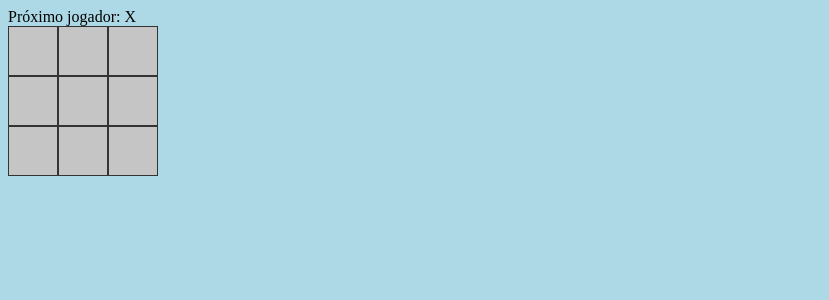
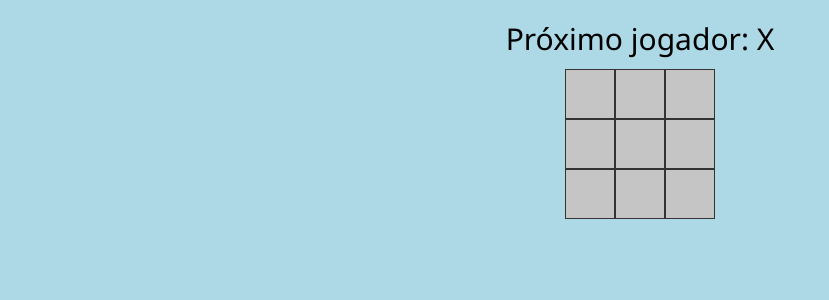
Before and after one commit to gabrielribeirobr/ticTacToe-react, a React (Vite) app: page / in a window 1280 px wide. Shown: the top 300 px of the page, without its empty margins (0-829 px from the left). Built offline with nearby package versions, Linux system fonts and the light colour scheme.

Commit message:
style: styles to div root

```diff
--- a/src/App.css
+++ b/src/App.css
@@ -1,3 +1,9 @@
+#root{
+  display: flex;
+  flex-direction: column;
+  align-items: center;
+
+}
 .square {
   background: rgb(197, 197, 197);
   border: 1px solid #333;
@@ -8,7 +14,14 @@
 }
 .board-row{
   display: flex;
+  font-size: 100px;
  }
 body {
   background-color: lightblue;
 }
+
+.status{
+  font-family: 'Segoe UI', Tahoma, Geneva, Verdana, sans-serif;
+  font-size: 30px;
+  padding: 10px;
+}
```
